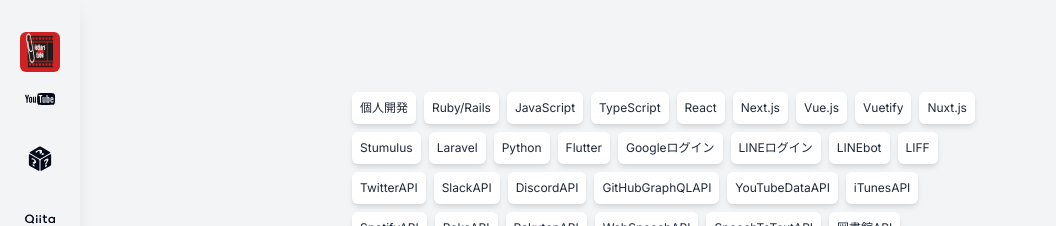
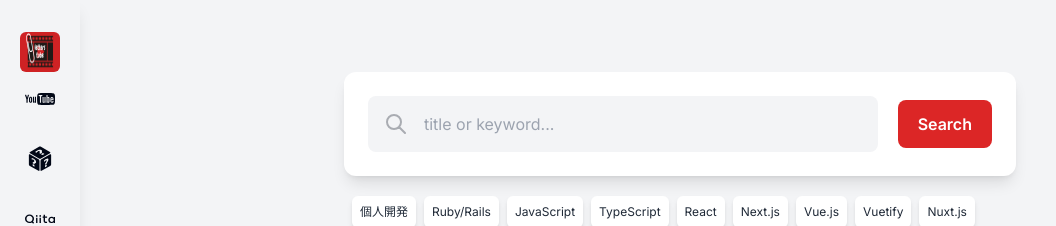
Before and after one commit to ayakuma309/letters, a Next.js app: page /qiitas in a window 1280 px wide. Shown: the top 226 px of the page, without its empty margins (0-1056 px from the left). Built offline with nearby package versions, Linux system fonts and the light colour scheme; no server answers; the database is empty.

Commit message:
add: search bar

```diff
--- a/app/books/_components/Books.tsx
+++ b/app/books/_components/Books.tsx
@@ -2,6 +2,7 @@
 import React from 'react';
 import Book from './Book';
 import { BookType } from '@/types/types';
+import SearchBar from '@/app/_components/common/search/SearchBar';
 
 type Props = {
   books: BookType[];
@@ -10,6 +11,7 @@ type Props = {
 export default function Books({ books }: Props) {
   return (
     <>
+      <SearchBar />
       <div className='flex flex-wrap items-center justify-center'>
         {books.map((book) => (
           <Book key={book.id} book={book} />
--- a/app/qiitas/_components/Qiitas.tsx
+++ b/app/qiitas/_components/Qiitas.tsx
@@ -5,6 +5,7 @@ import { QiitaArticleType } from '@/types/qiitaTypes';
 import { useQiitaTagSearch } from '../../_components/hooks/useTagSearch';
 import TagList from '../../_components/common/search/TagList';
 import { qiitaTags } from '@/constants/qiitaTag';
+import SearchBar from '@/app/_components/common/search/SearchBar';
 
 type Props = {
   qiitas: QiitaArticleType[];
@@ -14,6 +15,7 @@ export default function Qiitas({ qiitas }: Props) {
   const { searchResults, handleSearch } = useQiitaTagSearch(qiitas);
   return (
     <div className='py-4'>
+      <SearchBar />
       <TagList handleSearch={handleSearch} tagOptions={qiitaTags} />
       <div className='flex flex-col items-center justify-center'>
         {searchResults &&
--- a/app/videos/_components/VideoItems.tsx
+++ b/app/videos/_components/VideoItems.tsx
@@ -5,6 +5,7 @@ import Video from './Video';
 import { videoTags } from '@/constants/videoTag';
 import { useVideoTagSearch } from '@/app/_components/hooks/useTagSearch';
 import TagList from '@/app/_components/common/search/TagList';
+import SearchBar from '@/app/_components/common/search/SearchBar';
 
 type Props = {
   videos: VideoType[];
@@ -15,6 +16,7 @@ export default function VideoItems({ videos }: Props) {
 
   return (
     <>
+      <SearchBar />
       <TagList handleSearch={handleSearch} tagOptions={videoTags} />
       <div className='flex flex-wrap justify-between'>
         {searchResults &&
```
